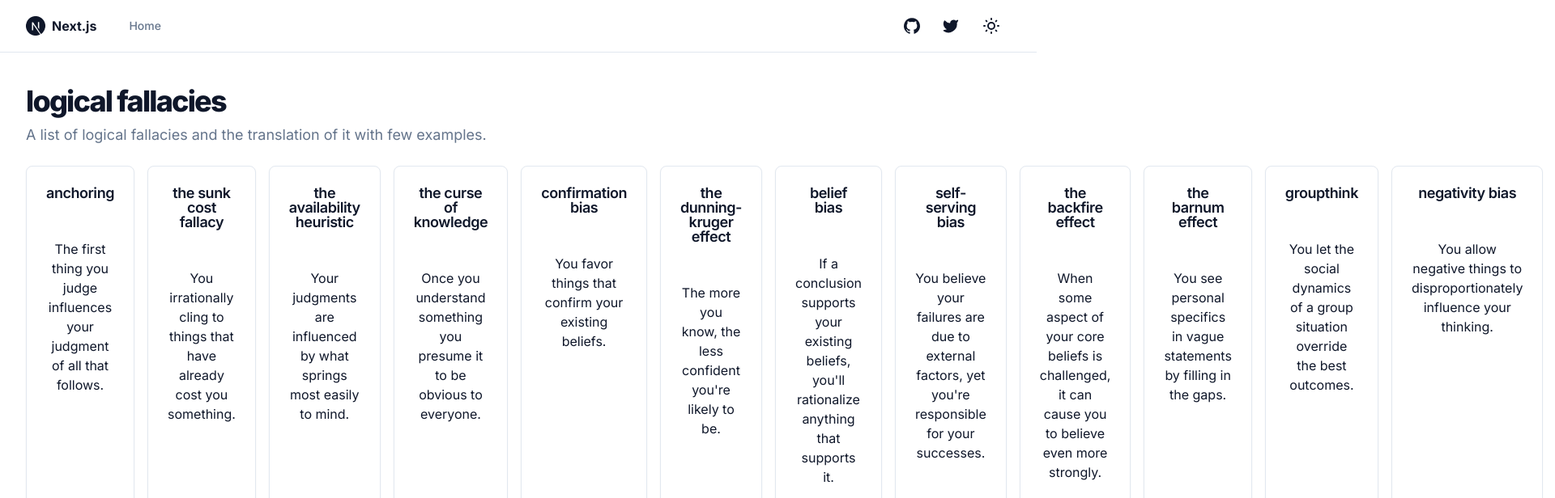
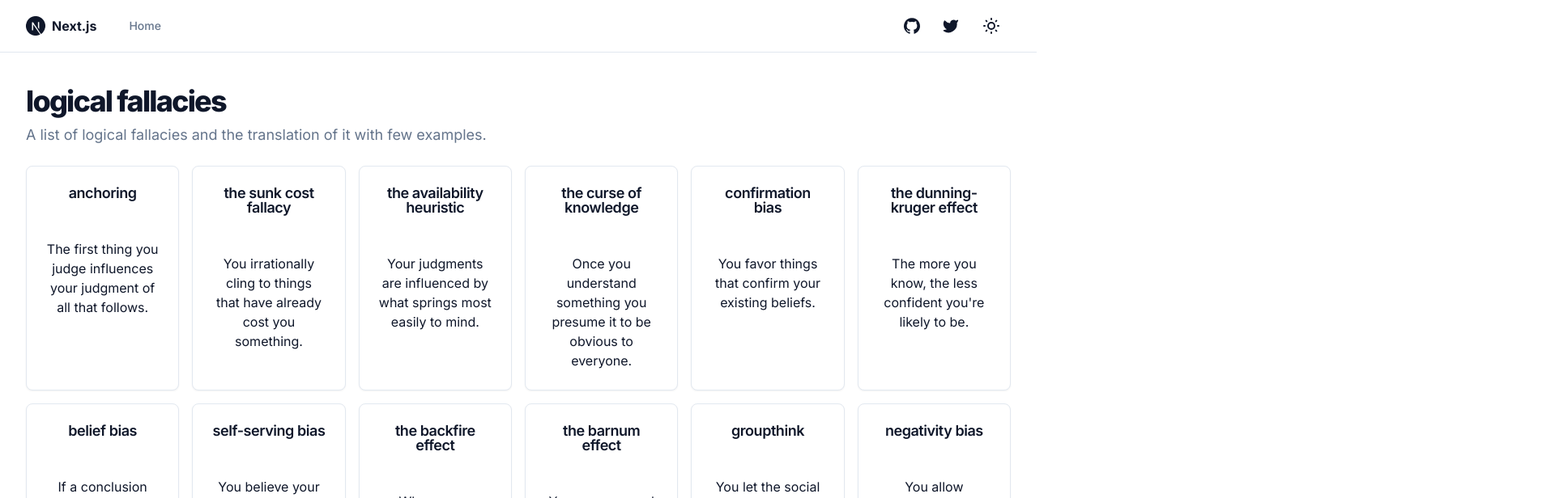
Before and after one commit to a0m0rajab/logic, a Next.js app: page / in a window 1280 px wide. Shown: the top 616 px of the page at 81% size, 1920 px wide, since content can reach past the window. Built offline with nearby package versions, Linux system fonts and the light colour scheme.

Commit message:
chore: add grid

```diff
--- a/app/page.tsx
+++ b/app/page.tsx
@@ -811,7 +811,7 @@
           examples.
         </p>
       </div>
-      <div className="flex gap-4">{/* user the cardList */ cardList}</div>
+      <div className="grid grid-cols-2 gap-4 md:grid-cols-3 lg:grid-cols-4 xl:grid-cols-6">{/* user the cardList */ cardList}</div>
     </section>
   )
 }
```
